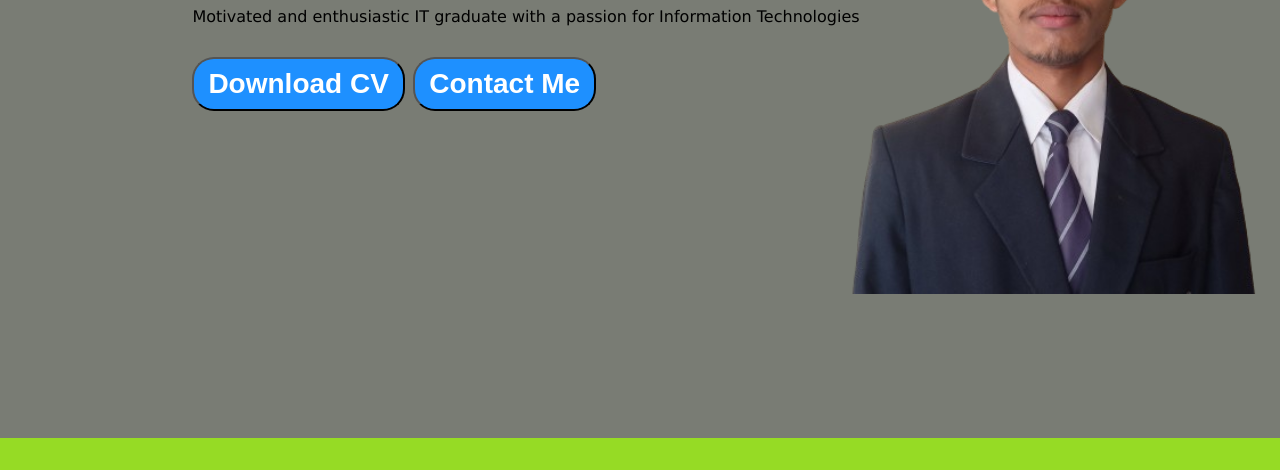
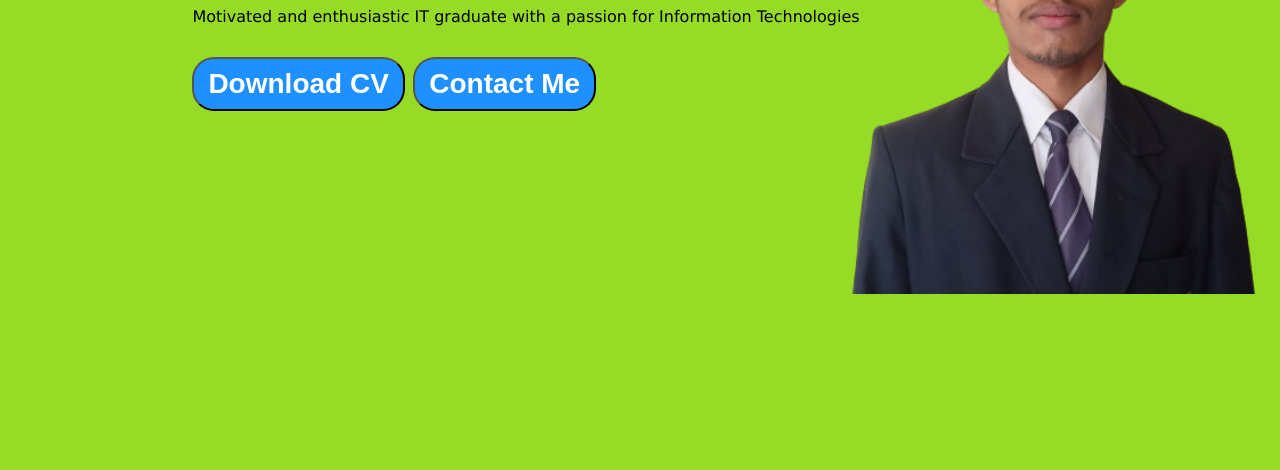
Before and after one commit to Nano327/Portfolio, a plain HTML site: page index.html in a window 1280 px wide. Shown: the part 330-800 px from the top of the page. Drawn offline with Linux system fonts and the light colour scheme.

Commit message:
Update style.css

```diff
--- a/style.css
+++ b/style.css
@@ -43,7 +43,6 @@ body{
 
 .container{
     display: flex;
-    background-color: #797c74;
 }
 
 .infoContainer{
```
